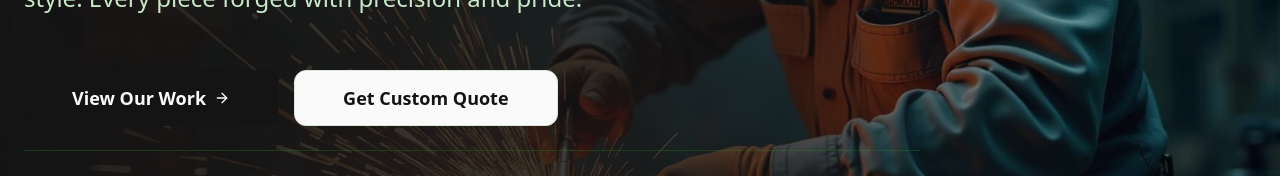
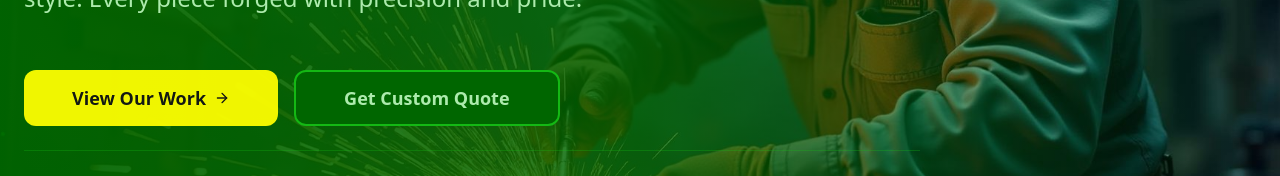
Before and after one commit to codesleeps/metalcraft-forge-hub, a React (Vite) app: page / in a window 1280 px wide. Shown: the part 396-572 px from the top of the page. Built offline with nearby package versions, Linux system fonts and the light colour scheme; no server answers.

Commit message:
Fix color scheme
Update colors to green and yellow, removing black.

```diff
--- a/src/components/Hero.tsx
+++ b/src/components/Hero.tsx
@@ -10,7 +10,7 @@ const Hero = () => {
         className="absolute inset-0 bg-cover bg-center bg-no-repeat"
         style={{ backgroundImage: `url(${heroWelding})` }}
       >
-        <div className="absolute inset-0 bg-gradient-to-r from-black/95 via-black/80 to-transparent"></div>
+        <div className="absolute inset-0 bg-gradient-to-r from-green-dark/95 via-green-dark/80 to-transparent"></div>
       </div>
 
       {/* Content */}
@@ -29,13 +29,13 @@ const Hero = () => {
             </p>
 
             <div className="flex flex-col sm:flex-row gap-4 pt-8">
-              <Button variant="default" size="xl" className="group">
+              <Button variant="glow" size="xl" className="group">
                 <a href="#products" className="flex items-center">
                   View Our Work
                   <ArrowRight className="ml-2 h-5 w-5 group-hover:translate-x-1 transition-transform" />
                 </a>
               </Button>
-              <Button variant="outline" size="xl">
+              <Button variant="green" size="xl">
                 <a href="#contact">Get Custom Quote</a>
               </Button>
             </div>
--- a/src/components/ProductShowcase.tsx
+++ b/src/components/ProductShowcase.tsx
@@ -89,14 +89,14 @@ const ProductShowcase = () => {
                   alt={product.title}
                   className="w-full h-full object-cover group-hover:scale-110 transition-transform duration-700"
                 />
-                <div className="absolute inset-0 bg-gradient-to-t from-black/60 to-transparent"></div>
+                <div className="absolute inset-0 bg-gradient-to-t from-green-dark/70 to-transparent"></div>
                 <div className="absolute top-4 left-4">
                   <div className="bg-primary/90 p-3 rounded-lg">
                     <product.icon className="h-6 w-6 text-white" />
                   </div>
                 </div>
                 <div className="absolute bottom-4 right-4">
-                  <span className="bg-black/90 text-white px-3 py-1 rounded-lg font-semibold text-lg">
+                  <span className="bg-yellow/90 text-black px-3 py-1 rounded-lg font-semibold text-lg">
                     {product.price}
                   </span>
                 </div>
@@ -121,7 +121,7 @@ const ProductShowcase = () => {
                   ))}
                 </ul>
 
-                <Button variant="default" className="w-full group">
+                <Button variant="glow" className="w-full group">
                   <a href="#contact">Request Quote</a>
                   <ArrowRight className="ml-2 h-4 w-4 group-hover:translate-x-1 transition-transform" />
                 </Button>
--- a/src/index.css
+++ b/src/index.css
@@ -9,54 +9,54 @@ All colors MUST be HSL.
 @layer base {
   :root {
     /* Green Black Yellow Color System */
-    --background: 0 0% 98%;
-    --foreground: 0 0% 8%;
+    --background: 120 100% 98%;
+    --foreground: 120 100% 10%;
 
     --card: 0 0% 100%;
-    --card-foreground: 0 0% 8%;
+    --card-foreground: 120 100% 10%;
 
     --popover: 0 0% 100%;
-    --popover-foreground: 0 0% 8%;
+    --popover-foreground: 120 100% 10%;
 
-    /* Black Primary Colors */
-    --primary: 0 0% 8%;
-    --primary-foreground: 0 0% 98%;
+    /* Green Primary Colors */
+    --primary: 120 100% 25%;
+    --primary-foreground: 60 100% 95%;
 
-    --secondary: 120 40% 85%;
-    --secondary-foreground: 0 0% 8%;
+    --secondary: 120 60% 90%;
+    --secondary-foreground: 120 100% 10%;
 
-    --muted: 120 20% 92%;
-    --muted-foreground: 0 0% 45%;
+    --muted: 120 30% 95%;
+    --muted-foreground: 120 50% 30%;
 
     /* Yellow Accent Colors */
-    --accent: 50 95% 55%;
-    --accent-foreground: 0 0% 8%;
+    --accent: 60 100% 50%;
+    --accent-foreground: 0 0% 0%;
 
     --destructive: 0 75% 55%;
     --destructive-foreground: 0 0% 98%;
 
-    --border: 120 20% 88%;
-    --input: 120 20% 88%;
-    --ring: 50 95% 55%;
+    --border: 120 30% 80%;
+    --input: 120 30% 90%;
+    --ring: 60 100% 50%;
 
     /* Green Black Yellow Design Tokens */
-    --green-dark: 120 80% 15%;
-    --green-medium: 120 60% 35%;
-    --green-light: 120 40% 85%;
-    --yellow: 50 95% 55%;
-    --yellow-dark: 45 85% 45%;
+    --green-dark: 120 100% 20%;
+    --green-medium: 120 80% 40%;
+    --green-light: 120 60% 80%;
+    --yellow: 60 100% 50%;
+    --yellow-dark: 50 100% 40%;
     --black: 0 0% 8%;
 
     /* Gradients */
-    --gradient-green: linear-gradient(135deg, hsl(120 80% 15%), hsl(120 60% 25%));
-    --gradient-yellow: linear-gradient(135deg, hsl(50 95% 55%), hsl(45 85% 45%));
-    --gradient-hero: linear-gradient(135deg, hsl(0 0% 8%) 0%, hsl(120 80% 15%) 50%, hsl(50 95% 55%) 100%);
-    --gradient-metal-shine: linear-gradient(90deg, transparent, hsla(50 95% 55% / 0.3), transparent);
+    --gradient-green: linear-gradient(135deg, hsl(120 100% 20%), hsl(120 80% 30%));
+    --gradient-yellow: linear-gradient(135deg, hsl(60 100% 50%), hsl(50 100% 40%));
+    --gradient-hero: linear-gradient(135deg, hsl(0 0% 8%) 0%, hsl(120 100% 20%) 50%, hsl(60 100% 50%) 100%);
+    --gradient-metal-shine: linear-gradient(90deg, transparent, hsla(60 100% 50% / 0.4), transparent);
 
     /* Shadows */
-    --shadow-green: 0 10px 30px -5px hsl(120 80% 15% / 0.3);
-    --shadow-yellow: 0 10px 30px -5px hsl(50 95% 55% / 0.4);
-    --shadow-glow: 0 0 40px hsl(50 95% 55% / 0.3);
+    --shadow-green: 0 10px 30px -5px hsl(120 100% 20% / 0.4);
+    --shadow-yellow: 0 10px 30px -5px hsl(60 100% 50% / 0.5);
+    --shadow-glow: 0 0 40px hsl(60 100% 50% / 0.5);
 
     /* Animation */
     --transition-smooth: all 0.3s cubic-bezier(0.4, 0, 0.2, 1);
@@ -84,49 +84,49 @@ All colors MUST be HSL.
   .dark {
     /* Dark Green Black Yellow Theme */
     --background: 0 0% 8%;
-    --foreground: 120 40% 92%;
+    --foreground: 120 60% 80%;
 
     --card: 0 0% 10%;
-    --card-foreground: 120 40% 92%;
+    --card-foreground: 120 60% 80%;
 
     --popover: 0 0% 10%;
-    --popover-foreground: 120 40% 92%;
+    --popover-foreground: 120 60% 80%;
 
-    --primary: 50 95% 55%;
+    --primary: 60 100% 60%;
     --primary-foreground: 0 0% 8%;
 
-    --secondary: 120 60% 18%;
-    --secondary-foreground: 120 40% 85%;
+    --secondary: 120 80% 25%;
+    --secondary-foreground: 120 60% 80%;
 
-    --muted: 120 20% 15%;
-    --muted-foreground: 120 20% 65%;
+    --muted: 120 40% 15%;
+    --muted-foreground: 120 60% 60%;
 
-    --accent: 50 95% 55%;
+    --accent: 60 100% 60%;
     --accent-foreground: 0 0% 8%;
 
     --destructive: 0 75% 55%;
     --destructive-foreground: 0 0% 98%;
 
-    --border: 120 20% 20%;
-    --input: 120 20% 18%;
-    --ring: 50 95% 55%;
+    --border: 120 40% 25%;
+    --input: 120 40% 20%;
+    --ring: 60 100% 60%;
 
     /* Dark Green Black Yellow Tokens */
-    --green-dark: 120 80% 5%;
-    --green-medium: 120 60% 35%;
-    --green-light: 120 40% 75%;
-    --yellow: 50 95% 60%;
-    --yellow-dark: 45 85% 50%;
+    --green-dark: 120 100% 15%;
+    --green-medium: 120 80% 40%;
+    --green-light: 120 60% 70%;
+    --yellow: 60 100% 60%;
+    --yellow-dark: 50 100% 50%;
     --black: 0 0% 8%;
 
     --sidebar-background: 0 0% 8%;
-    --sidebar-foreground: 120 40% 85%;
-    --sidebar-primary: 50 95% 55%;
+    --sidebar-foreground: 120 60% 80%;
+    --sidebar-primary: 60 100% 60%;
     --sidebar-primary-foreground: 0 0% 8%;
-    --sidebar-accent: 120 20% 15%;
-    --sidebar-accent-foreground: 120 40% 85%;
-    --sidebar-border: 120 20% 18%;
-    --sidebar-ring: 50 95% 55%;
+    --sidebar-accent: 120 40% 20%;
+    --sidebar-accent-foreground: 120 60% 80%;
+    --sidebar-border: 120 40% 25%;
+    --sidebar-ring: 60 100% 60%;
   }
 }
 
--- a/src/pages/Index.tsx
+++ b/src/pages/Index.tsx
@@ -14,7 +14,7 @@ const Index = () => {
       <ContactForm />
 
       {/* Footer */}
-      <footer className="bg-black text-green-light py-12">
+      <footer className="bg-green-dark text-green-light py-12">
         <div className="container mx-auto px-4 lg:px-6">
           <div className="grid md:grid-cols-3 gap-8">
             <div>
@@ -44,7 +44,7 @@ const Index = () => {
               </div>
             </div>
           </div>
-          <div className="border-t border-green-medium/30 mt-8 pt-8 text-center text-sm">
+          <div className="border-t border-green-medium/50 mt-8 pt-8 text-center text-sm">
             <p>&copy; 2024 MetalCraft Forge. All rights reserved. Built with precision and pride.</p>
           </div>
         </div>
```
